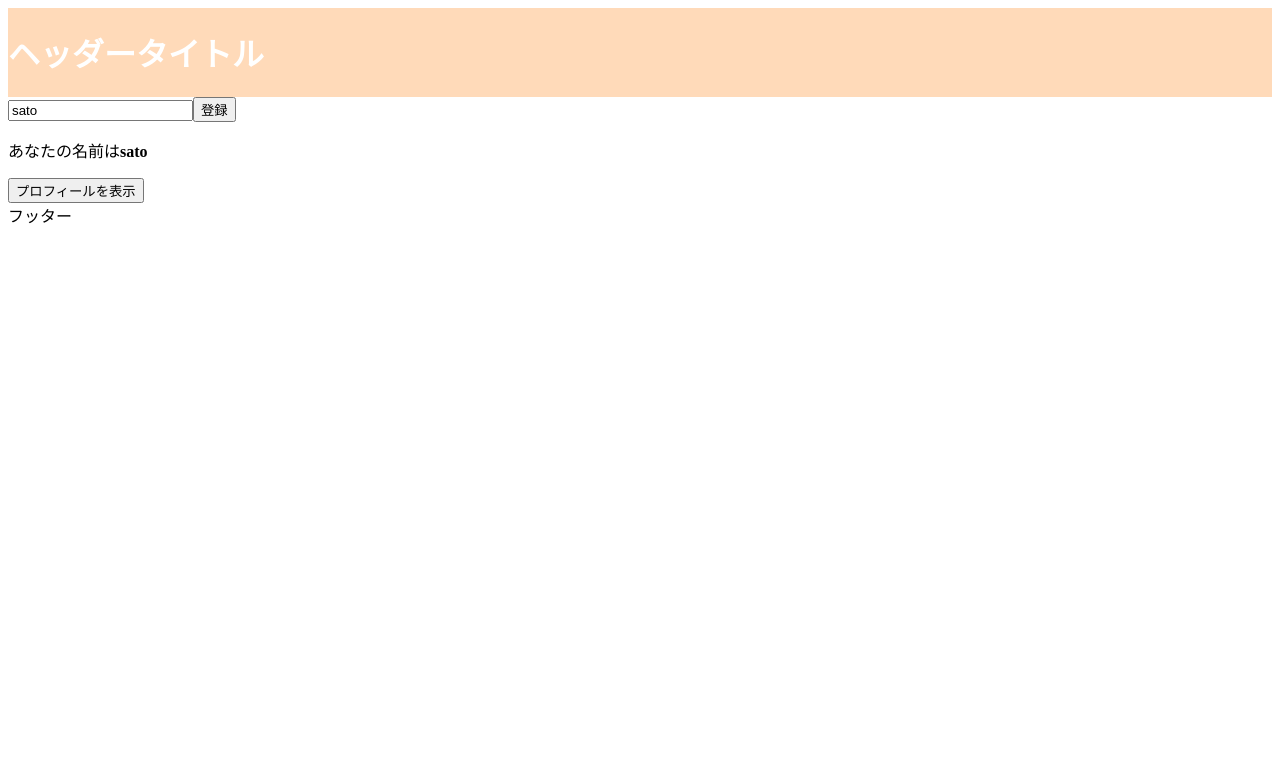
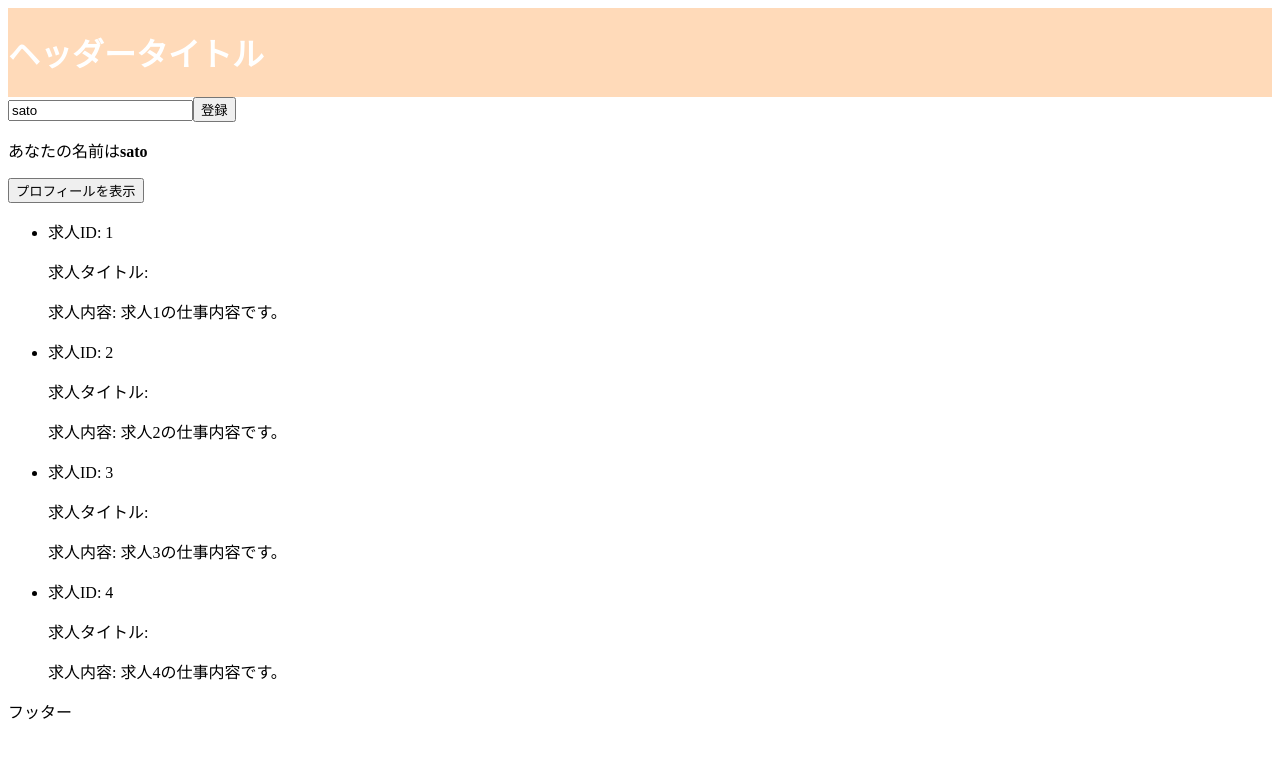
Before and after one commit to sakurai-chihiro/study-nuxt, a Nuxt app: page /jobs/1 in a window 1280 px wide. Shown: the top 758 px of the page. Built offline with nearby package versions, Linux system fonts and the light colour scheme.

Commit message:
[update]求人情報の配列を追加

```diff
--- a/pages/jobs/[id].vue
+++ b/pages/jobs/[id].vue
@@ -4,12 +4,22 @@
 
   <p>あなたの名前は<span class="u-tx-bold">{{ person.name }}</span></p>
 
-  <!-- 条件付きでプロフィールを表示する部分 -->
   <button type="button" @click="showProfile">プロフィールを表示</button>
-  <!-- isShowProfileがtrueなら情報が表示される -->
+
   <p v-if="isShowProfile">id: {{ person.id }}</p>
   <p v-if="isShowProfile">name: {{ person.name }}</p>
   <p v-if="isShowProfile">age: {{ person.age }}</p>
+
+  <!-- v-forディレクティブを使って求人情報を繰り返し表示する -->
+  <ul>
+    <li v-for="job in jobs" :key="job.id">
+      <p :class="{ active:job.id == 2, active2:job.id == 3 }">
+        求人ID: {{ job.id }}
+      </p>
+      <p>求人タイトル: {{ job.name }}</p>
+      <p>求人内容: {{ job.content }}</p>
+    </li>
+  </ul>
 </template>
 
 <script language="ts">
@@ -21,8 +31,29 @@ export default {
     const name = ref('')
     const nameWithSan = ref('')
 
-    // refを使ってisShowProfileという変数を作成
     const isShowProfile = ref(false)
+
+    // 空の配列を初期値とするリアクティブ変数 jobs を作成
+    const jobs = ref([])
+    // jobsのvalueプロパティに、求人情報のオブジェクトを要素とする配列を代入
+    jobs.value = [
+      { id: 1,
+        title: '求人1',
+        content: '求人1の仕事内容です。'
+      },
+      { id: 2,
+        title: '求人2',
+        content: '求人2の仕事内容です。'
+      },
+      { id: 3,
+        title: '求人3',
+        content: '求人3の仕事内容です。'
+      },
+      { id: 4,
+        title: '求人4',
+        content: '求人4の仕事内容です。'
+      },
+    ];
 
     const person = reactive ({
       id: 1,
@@ -34,8 +65,6 @@ export default {
       nameWithSan.value = name.value + 'さん'
     };
 
-    // プロフィールを表示するボタンがクリックされると呼び出される
-    // ボタンがクリックされるたびに表示非表示が切り替わる
     const showProfile = () => {
       isShowProfile.value = !isShowProfile.value
     }
@@ -45,6 +74,7 @@ export default {
       nameWithSan,
       person,
       isShowProfile,
+      jobs,
       addSan,
       showProfile,
     }
```
